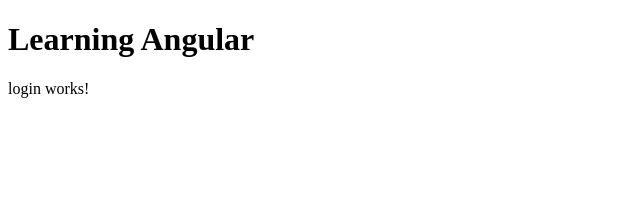
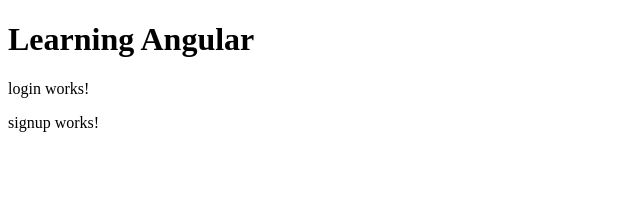
Before and after one commit to Hol7/AngularTuto, an Angular app: page / in a window 1280 px wide. Shown: the top 204 px of the page, without its empty margins (0-640 px from the left). Built offline with nearby package versions, Linux system fonts and the light colour scheme.

Commit message:
add signup component and integrate into app

```diff
--- a/src/app/app.component.html
+++ b/src/app/app.component.html
@@ -1,2 +1,3 @@
 <h1>Learning Angular</h1>
 <app-login></app-login>
+<app-signup></app-signup>
--- a/src/app/app.component.ts
+++ b/src/app/app.component.ts
@@ -1,11 +1,12 @@
 import { Component } from '@angular/core';
 import { RouterOutlet } from '@angular/router';
 import { LoginComponent } from "./login/login.component";
+import { SignupComponent } from './signup/signup.component';
 
 @Component({
   selector: 'app-root',
   standalone: true,
-  imports: [RouterOutlet, LoginComponent],
+  imports: [RouterOutlet, LoginComponent, SignupComponent],
   templateUrl: './app.component.html',
   styleUrl: './app.component.css'
 })
--- /dev/null
+++ b/src/app/signup/signup.component.html
@@ -0,0 +1 @@
+<p>signup works!</p>
```
Also changed, not shown: src/app/signup/signup.component.ts (added, +12 -0 lines), src/app/signup/signup.component.css (added), 1 other file (tests, documents, lock files or other folders).
